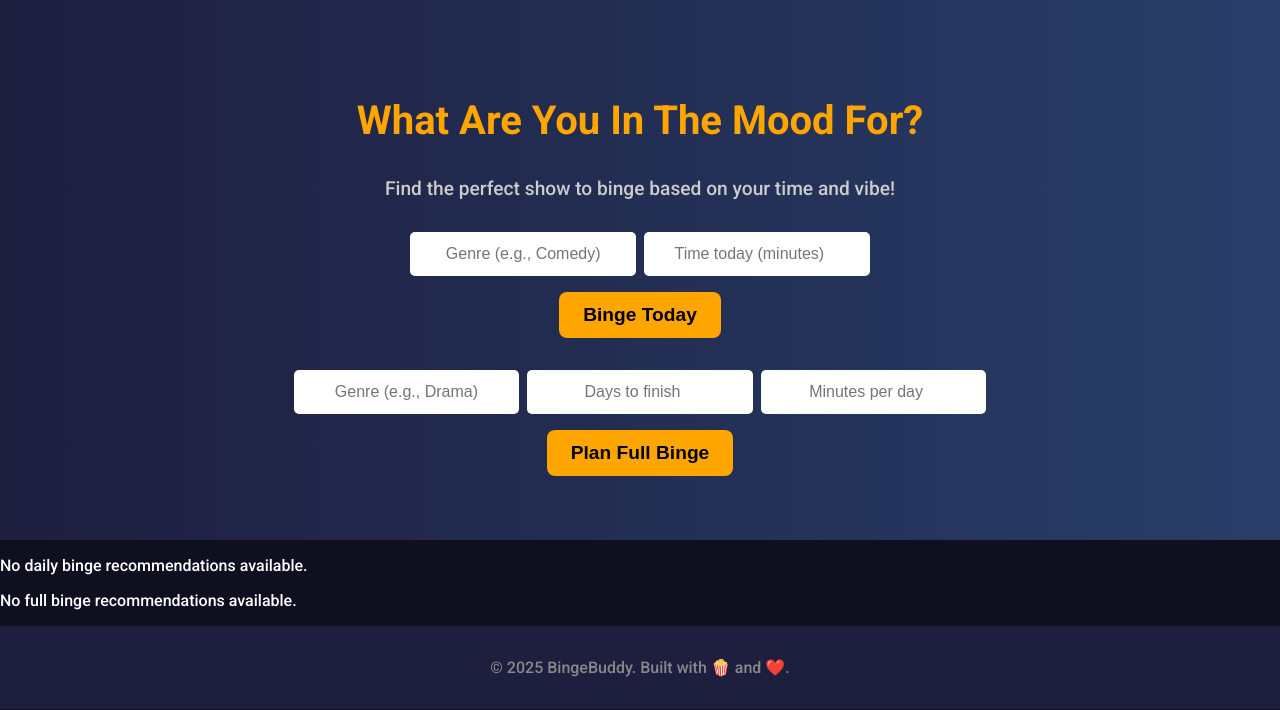
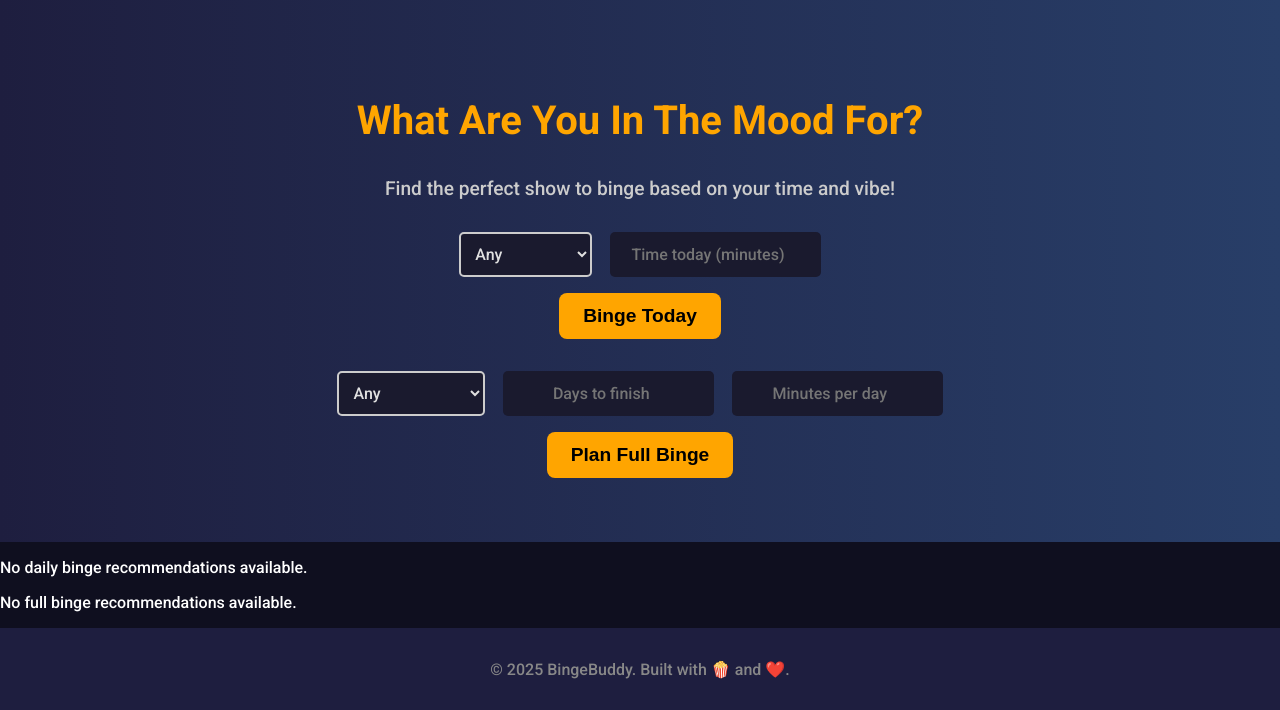
Before and after one commit to tobyzhan/brush, a Flask app: page / in a window 1280 px wide. Shown: the part 66-776 px from the top of the page. Run offline with Flask 3, Linux system fonts and the light colour scheme; parts of the project's set-up code (start-up, migrations or seed data) failed here and were passed over.

Commit message:
dropdown menu + series title instead of episode + popularity accounted for

```diff
--- a/brushapp/static/style.css
+++ b/brushapp/static/style.css
@@ -56,6 +56,25 @@ nav a {
     flex-wrap: wrap;
     justify-content: center;
     margin-bottom: 1rem;
+}
+
+.input-row input,
+.input-row select {
+    padding: 10px;
+    border: 2px solid #ccc;
+    border-radius: 5px;
+    font-size: 16px;
+    font-family: 'Roboto', sans-serif;
+    background-color: #1a1a2e;
+    color: #e0e0e0;
+    flex: 1;
+    margin: 0 5px;
+}
+
+.input-row input:focus,
+.input-row select:focus {
+    outline: none;
+    border-color: #ff6f61;
 }
 
 .mood-form input {
--- a/brushapp/templates/homepage.html
+++ b/brushapp/templates/homepage.html
@@ -24,16 +24,37 @@
         <form class="mood-form" method="POST">
             <input type="hidden" name="form_type" value="daily">
             <div class="input-row">
-                <input type="text" name="genre" placeholder="Genre (e.g., Comedy)" autocomplete="off">
+                <select name="genre">
+                    <option value="">Any</option>
+                    <option value="Drama">Drama</option>
+                    <option value="Comedy">Comedy</option>
+                    <option value="Romance">Romance</option>
+                    <option value="Animation">Animation</option>
+                    <option value="Horror">Horror</option>
+                    <option value="Thriller">Thriller</option>
+                    <option value="Crime">Crime</option>
+                    <option value="Mystery">Mystery</option>
+                </select>
                 <input type="number" name="time_limit" placeholder="Time today (minutes)" min="5" required>
             </div>
             <button type="submit">Binge Today</button>
         </form>
 
+        <!-- Full Completion Form -->
         <form class="mood-form" method="POST">
             <input type="hidden" name="form_type" value="full">
             <div class="input-row">
-                <input type="text" name="genre" placeholder="Genre (e.g., Drama)" autocomplete="off">
+                <select name="genre">
+                    <option value="">Any</option>
+                    <option value="Drama">Drama</option>
+                    <option value="Comedy">Comedy</option>
+                    <option value="Romance">Romance</option>
+                    <option value="Animation">Animation</option>
+                    <option value="Horror">Horror</option>
+                    <option value="Thriller">Thriller</option>
+                    <option value="Crime">Crime</option>
+                    <option value="Mystery">Mystery</option>
+                </select>
                 <input type="number" name="days" placeholder="Days to finish" min="1" required>
                 <input type="number" name="daily_minutes" placeholder="Minutes per day" min="5" required>
             </div>
```
